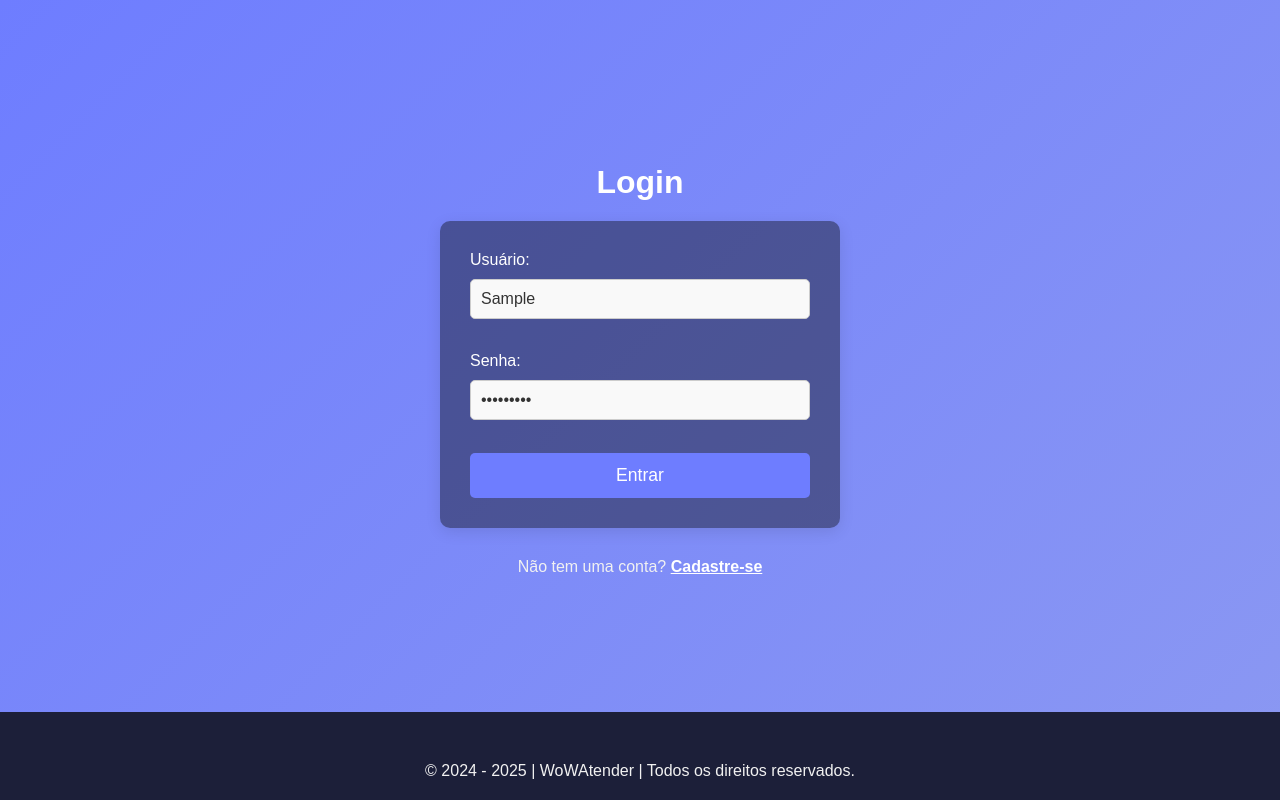
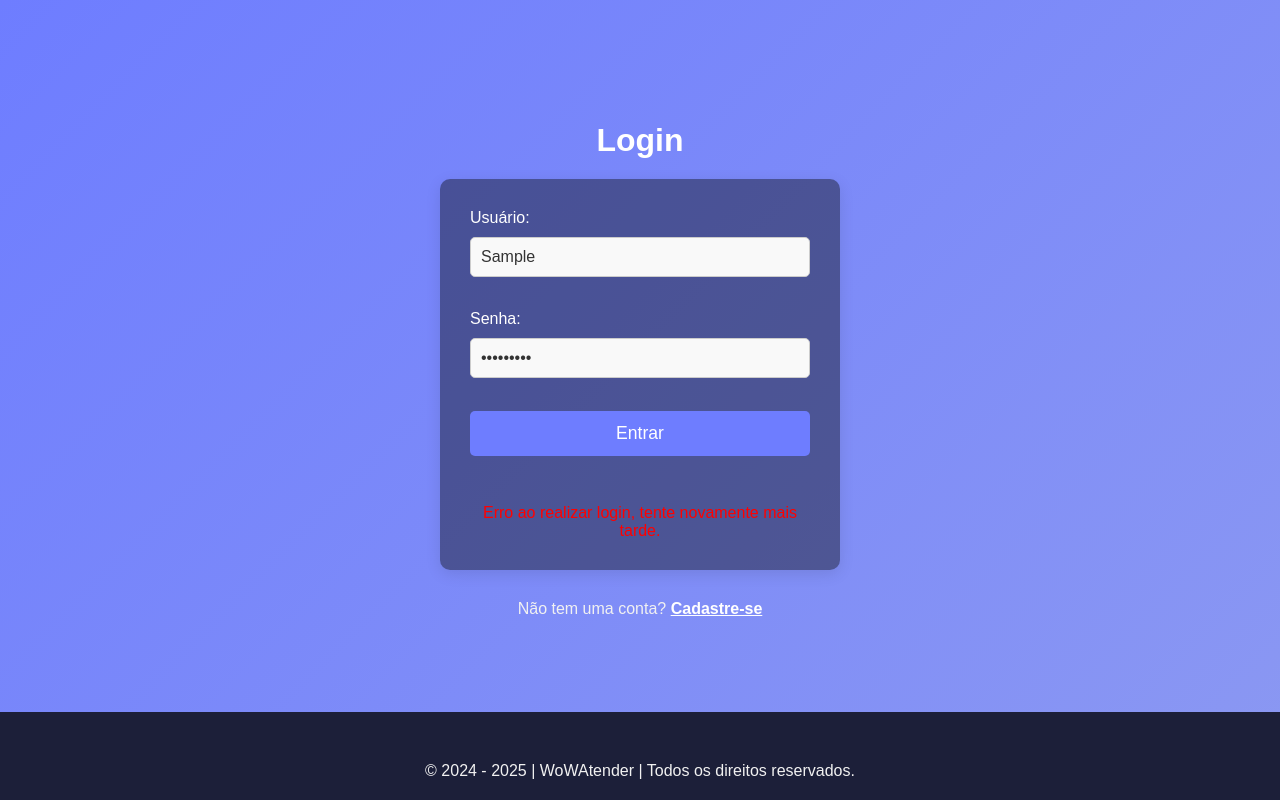
Before and after one commit to Paruccikk/botWhatsapp, a website: page public/index.html in a window 1280 px wide. Both pictures are taken after typing "Sample", "Sample123" into the empty fields and a click on the button "Entrar". Drawn offline with nearby package versions, Linux system fonts and the light colour scheme; no server answers.

Commit message:
Add files via upload

```diff
--- a/public/index.html
+++ b/public/index.html
@@ -15,7 +15,9 @@
         <label for="senha">Senha:</label>
         <input type="password" id="senha" name="senha" required><br><br>
 
-        <button type="submit">Entrar</button>
+        <button type="submit">Entrar</button><br><br>
+        <p id="login-message" style="color: red;"></p>
+
     </form>
 
     <p>Não tem uma conta? <a href="cadastro.html">Cadastre-se</a></p>
--- a/public/js/script.js
+++ b/public/js/script.js
@@ -48,23 +48,26 @@ document.addEventListener('DOMContentLoaded', function () {
             const senha = document.getElementById('senha');
             const messageElement = document.getElementById('login-message');
 
-            if (!login || !senha) {
+            if (!login.value || !senha.value) {
                 messageElement.innerText = "Por favor, preencha todos os campos.";
                 return;
             }
 
             try {
+                // Envia a requisição de login para o backend
                 const response = await fetch('/login', {
                     method: 'POST',
                     headers: { 'Content-Type': 'application/json' },
-                    body: JSON.stringify({ login: login.value, senha: senha.value }),
+                    body: JSON.stringify({ login: login.value, senha: senha.value })
                 });
 
                 const result = await response.json();
 
                 if (result.success) {
+                    // Redireciona para o dashboard em caso de sucesso
                     window.location.href = 'dashboard.html';
                 } else {
+                    // Exibe a mensagem de erro caso o login falhe
                     messageElement.innerText = result.message || "Erro ao realizar login.";
                 }
             } catch (error) {
```
Also changed, not shown: server.js (+10 -2 lines).
